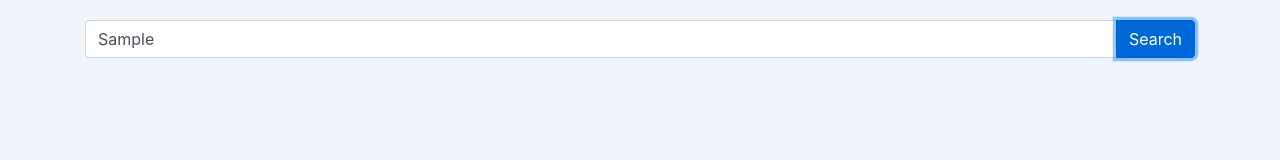
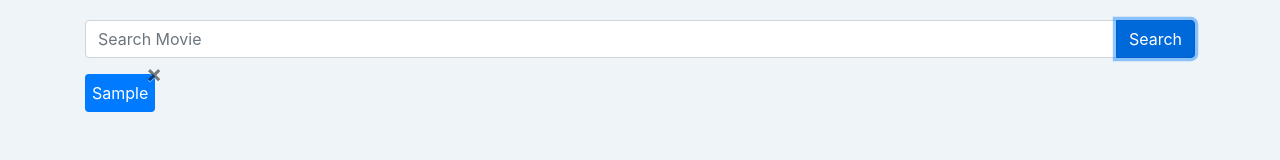
Before and after one commit to selimyalinkilic/omdbmovielist, a plain HTML site: page index.html in a window 1280 px wide. Both pictures are taken after typing "Sample" into the empty fields and a click on the button "Search". Drawn offline with Linux system fonts and the light colour scheme.

Commit message:
created moviesController and added history processes to controller

```diff
--- a/css/main.css
+++ b/css/main.css
@@ -27,3 +27,10 @@ body {
   top: -12px;
   right: -7px;
 }
+
+.alert {
+  max-width: 300px;
+  position: fixed;
+  right: 10px;
+  bottom: 10px;
+}
--- a/index.html
+++ b/index.html
@@ -31,6 +31,7 @@
         </div>
       </div>
     </div>
+    <div class="alertContainer"></div>
     <script src="js/main.js"></script>
   </body>
 </html>
--- a/js/main.js
+++ b/js/main.js
@@ -0,0 +1,108 @@
+let moviesController = {
+  init : function(){
+    this.functions.loadMoviesToStorage();
+    this.functions.displayMovieToHistory();
+  },
+  functions: {
+    saveMoviesToStorage: function(movies){ // saving search text to storage
+      localStorage.setItem("movies", JSON.stringify(movies))
+    },
+    loadMoviesToStorage: function(){ // loading search text from the localstorage
+      let movies = JSON.parse(localStorage.getItem("movies")) || [];
+      return movies;
+    },
+    addMovieToStorage: function(name){ // adding new search text to storage
+      let movies = JSON.parse(localStorage.getItem("movies")) || [];
+      let id;
+      if(movies.length > 0){
+        id = 1;
+        id += movies[movies.length - 1].id
+      }else{
+        id = 1
+      }
+      let item = {
+        name,
+        id
+      }
+      movies.push(item);
+      this.saveMoviesToStorage(movies);
+    },
+    removeMovieToStorage: function(key){ // removing from history and storage
+      let movies = JSON.parse(localStorage.getItem("movies"));
+      for (let i in movies){
+        if(movies[i].id == key){
+          movies.splice(i, 1);
+        }
+      }
+      this.saveMoviesToStorage(movies);
+    },
+    listMovies: function(){ // array of search list
+      let movieCopy = [];
+      let movies = JSON.parse(localStorage.getItem("movies"));
+      for(let i in movies){
+        let item = movies[i];
+        let itemCopy = {};
+        for(let p in item){
+          itemCopy[p] = item[p];
+        }
+        movieCopy.push(itemCopy);
+      }
+      return movieCopy;
+    },
+    displayMovieToHistory: function(){ // displaying search text on html
+      let moviesArray = this.listMovies();
+      let newMoviesArray = moviesArray.slice(-10);
+      let output = "";
+      if(!moviesArray.length <= 0){
+        for(let i in newMoviesArray){
+          let movie = newMoviesArray[i];
+          let name = movie.name;
+          let id = movie.id;
+          output += `<div class="shItem bg-primary">
+          <span class="shText text-white">${name}</span>
+          <button type="button" class="close" aria-label="Close" key="${id}">
+            <span aria-hidden="true">&times;</span>
+          </button>
+         </div>`;
+        }
+      }
+      $(".searchHistory").html(output);
+    },
+    showAlert: function(type, message){ // creating custom alert
+      let searchHistoryBody = $(".alertContainer");
+      let alert = "";
+      alert += `<div class="alert alert-${type} alert-dismissible fade show">
+                  ${message}
+                </div>
+                `;
+      $(".alert").text(message);
+      searchHistoryBody.html(alert);
+      window.setTimeout(function() {
+        $(".alert").hide();
+      }, 2500);
+    }
+  }
+}
+
+moviesController.init();
+
+$(document).ready(function () {
+
+  $("#searchButton").on("click", function (e) {
+    const name = $("#searchText").val(); // getting value from input
+    if(name == ""){ // input null control
+      moviesController.functions.showAlert("danger", "Please enter a movie");
+    }else{
+      if(name.length >= 3){ // controlling input value length
+        moviesController.functions.addMovieToStorage(name);
+        $("#searchText").val("");
+      }else{
+        moviesController.functions.showAlert("danger", "The search word must be longer than 3 characters");
+      }
+    }
+    e.preventDefault();
+    moviesController.functions.displayMovieToHistory(); // showing all search on history html
+  });
+
+
+});
```
